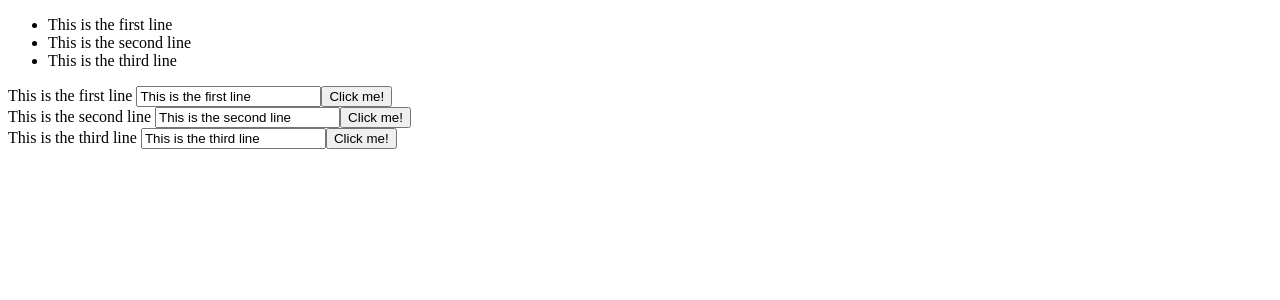
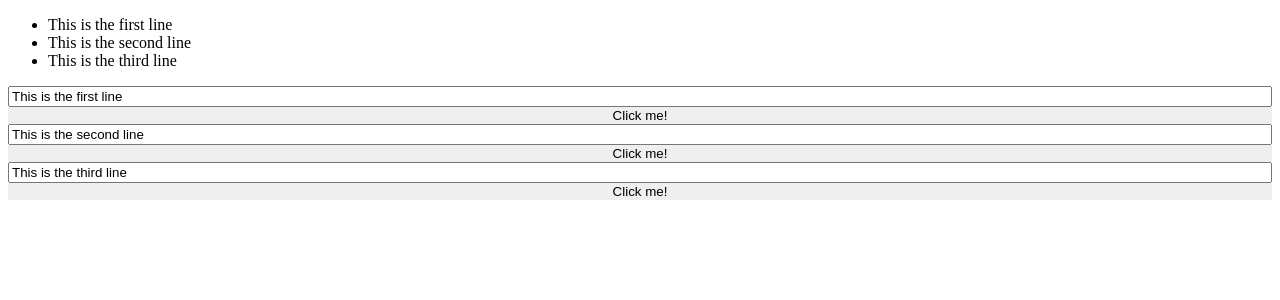
Before and after one commit to kothagundla1/angular2-funda, an Angular app in the folder angualarfirstapplication/: page / in a window 1280 px wide. Shown: the top 300 px of the page. Built offline with nearby package versions, Linux system fonts and the light colour scheme.

Commit message:
Write CSS Inside of Angular 2 Components

```diff
--- a/angualarfirstapplication/src/app/simple-form/simple-form.component.ts
+++ b/angualarfirstapplication/src/app/simple-form/simple-form.component.ts
@@ -3,13 +3,26 @@ import {Component, EventEmitter, Input, OnInit, Output} from '@angular/core';
 @Component({
   selector: 'app-simple-form',
   template: `
-    <div>
-      {{message}}
+
       <input #myInput [(ngModel)]="message">
       <button (click)="update.emit({text : message})"> Click me! </button>
-    </div>
+
   `,
-  styles: []
+  styles: [`
+  :host{
+    display: flex;
+    flex-direction: column;
+  }
+  input:focus{
+    font-weight: bold;
+  }
+
+    button{
+      border: none;
+    }
+
+  `]
+
 })
 export class SimpleFormComponent implements OnInit {
 
```
